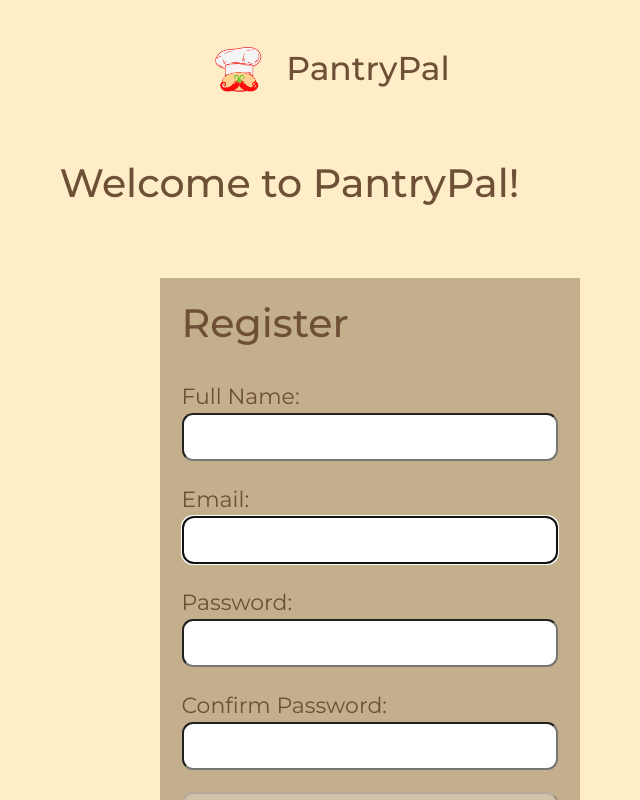
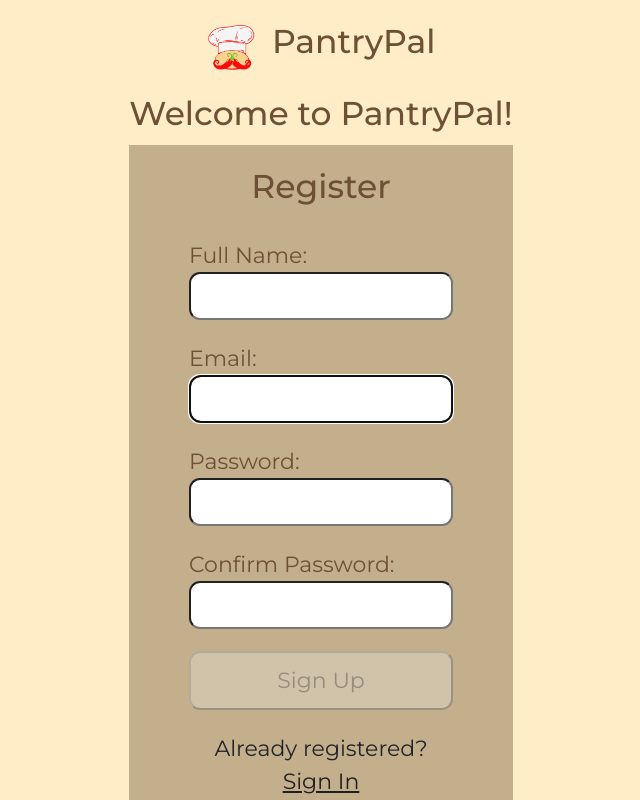
Before and after one commit to aylaurquizo/Pantry-Pal, a React (Create React App) app in the folder pantrypal/: page /register in a window 1280 px wide. Shown: the top 800 px of the page, without its empty margins (319-959 px from the left). Built offline with nearby package versions, Linux system fonts and the light colour scheme; the HTML template or start-up script is replaced by a standard one.

Commit message:
css changes

```diff
--- a/pantrypal/src/App.js
+++ b/pantrypal/src/App.js
@@ -20,7 +20,7 @@ function App() {
     <Router>
       {isSignedIn ? (
         <div className="App">
-          <Header>
+          <div className="headersearchbar">
         {/* Logo and Title on the same line */}
         <Nav>
           <Logo to="/">
@@ -33,25 +33,13 @@ function App() {
         <SearchWrapper>
           <Search />
         </SearchWrapper>
-      </Header>
+      </div>
       <Sidebar />
       <Pages />
-      {/*
-      <Container>
-      <Row>
-        <Col xs={2} id="sidebar-wrapper">
-          <Sidebar />
-        </Col>
-        <Col xs={10} id="page-content-wrapper">
-        <Pages />
-        </Col>
-      </Row>
-      </Container> */}
-
         </div>
       ) : (
         <main className="App">
-          <Header>
+          <div className="header">
         {/* Logo and Title on the same line */}
         <Nav>
           <Logo to="/">
@@ -59,7 +47,7 @@ function App() {
           </Logo>
           <Title>PantryPal</Title>
         </Nav>
-      </Header>
+      </div>
           <Routes>
             <Route path="/register" element={<Register />} />
             <Route path="/login" element={<Login setIsSignedIn={setIsSignedIn} />} />
@@ -71,18 +59,10 @@ function App() {
   );
 }
 
-// Styled component for the header section
-const Header = styled.div`
-  display: flex;
-  flex-direction: column;
-  align-items: center; /* Centers the search bar */
-  padding: 1rem 2rem;
-`;
-
 // Styled component for the logo and title container
 const Nav = styled.div`
   display: flex;
-  align-items: center; /* Aligns logo and title horizontally */
+  align-items: flex-start; /* Aligns logo and title horizontally */
   justify-content: center; /* Centers the logo and title */
   width: 100%;
   margin-bottom: 1rem; /* Adds spacing between Nav and Search */
@@ -100,14 +80,14 @@ const StyledImage = styled.div`
 const Logo = styled(Link)`
   display: flex;
   text-decoration: none;
-  margin: 1rem;
+  margin-right: 0.7rem;
 `;
 
 // Styled component for the title
 const Title = styled.h1`
   font-size: 1.5rem;
   margin: 0;
-  justify-content: center;
+  justify-content: flex-start;
 `;
 
 // Wrapper for the search bar
--- a/pantrypal/src/components/LoginSignup/Login.js
+++ b/pantrypal/src/components/LoginSignup/Login.js
@@ -51,8 +51,8 @@ const Login = ({ setIsSignedIn }) => {
 
   return (
     <div>
-      <h1>Welcome back to PantryPal!</h1>
-    <section>
+      <h1 className='welcome'>Welcome back to PantryPal!</h1>
+    <section className='login-section'>
       <p
         ref={errRef}
         className={errMsg ? "errmsg" : "offscreen"}
@@ -60,7 +60,7 @@ const Login = ({ setIsSignedIn }) => {
       >
         {errMsg}
       </p>
-      <h1>Sign In</h1>
+      <h1 className='signin'>Sign In</h1>
       <form className="login-form" onSubmit={handleSubmit}>
         <label htmlFor="email">Email:</label>
         <input
--- a/pantrypal/src/components/LoginSignup/Register.js
+++ b/pantrypal/src/components/LoginSignup/Register.js
@@ -65,7 +65,7 @@ const Register = () => {
 
     useEffect(() => {
         setErrMsg('');
-    }, [email, pwd, matchPwd]);
+    }, [fullName, email, pwd, matchPwd]);
 
 
     const handleSubmit = async (e) => {
@@ -105,11 +105,12 @@ const Register = () => {
     }
   return (
     <div>
-        <h1>Welcome to PantryPal!</h1>
-    <section>
+        <h1 className='welcome'>Welcome to PantryPal!</h1>
+    <section className='register-section'>
+        <h1 className='signin'>Register</h1>
         <p ref={errRef} className={errMsg ? "errmsg" : "offscreen"} aria-live="assertive">{errMsg}</p>
-        <h1>Register</h1>
-        <form className="login-form" onSubmit={handleSubmit}>
+        <form className="register-form" onSubmit={handleSubmit}>
+         <div className="input-container">
             <label htmlFor="full_name">
                 Full Name:
                 <span className={validFullName ? "valid" : "hide"}>
@@ -132,9 +133,12 @@ const Register = () => {
                 onBlur={() => setFullNameFocus(false)}
             />
             <p id="uidnote" className={fullNameFocus && fullName && !validFullName ? "instructions" : "offscreen"}>
-                <FontAwesomeIcon icon={faInfoCircle} />
+                <FontAwesomeIcon icon={faInfoCircle} className="icon-space"/>
                 Enter first and last name.
             </p>
+            </div>
+
+            <div className="input-container">
             <label htmlFor="username">
                 Email:
                 <span className={validEmail ? "valid" : "hide"}>
@@ -157,10 +161,12 @@ const Register = () => {
                 onBlur={() => setEmailFocus(false)}
             />
             <p id="uidnote" className={emailFocus && email && !validEmail ? "instructions" : "offscreen"}>
-                <FontAwesomeIcon icon={faInfoCircle} />
+                <FontAwesomeIcon icon={faInfoCircle} className="icon-space"/>
                 Enter valid email address.
             </p>
+            </div>
 
+            <div className="input-container">
             <label htmlFor="password">
                 Password:
                 <span className={validPwd ? "valid" : "hide"}>
@@ -182,7 +188,7 @@ const Register = () => {
                 onBlur={() => setPwdFocus(false)}
             />
             <p id="pwdnote" className={pwdFocus && !validPwd ? "instructions" : "offscreen"}>
-                <FontAwesomeIcon icon={faInfoCircle} />
+                <FontAwesomeIcon icon={faInfoCircle} className="icon-space"/>
                 8 to 24 characters.<br />
                 Must include uppercase and lowercase letters, a number and a special character.<br />
                 Allowed special characters:
@@ -192,7 +198,9 @@ const Register = () => {
                 <span aria-label="dollar sign">$</span>
                 <span aria-label="percent">%</span>
             </p>
+            </div>
 
+            <div className="input-container">
             <label htmlFor="confirm_pwd">
                 Confirm Password:
                 <span className={validMatch && matchPwd ? "valid" : "hide"}>
@@ -214,10 +222,10 @@ const Register = () => {
                 onBlur={() => setMatchFocus(false)}
             />
             <p id="confirmnote" className={matchFocus && !validMatch ? "instructions" : "offscreen"}>
-                <FontAwesomeIcon icon={faInfoCircle} />
+                <FontAwesomeIcon icon={faInfoCircle} className="icon-space"/>
                 Must match the first password input field.
             </p>
-
+            </div>
             <button disabled={!validEmail || !validPwd || !validMatch ? true : false}>Sign Up</button>
         </form>
         <p>
--- a/pantrypal/src/components/Sidebar.jsx
+++ b/pantrypal/src/components/Sidebar.jsx
@@ -5,35 +5,19 @@ import { NavLink } from 'react-router-dom';
 
 function Sidebar() {
   return (
-    <List className='sidebar'>
+    <div className='sidebar'>
       <NavLink to={'/'}>
-        <FaHome/>
+        <FaHome className="sidebarsvg"/>
       </NavLink>
       <NavLink to={'/profile'}>
-        <FaUser/>
+        <FaUser className="sidebarsvg"/>
       </NavLink>
       <NavLink to={'/favorites'}>
-        <FaBookmark/>
+        <FaBookmark className="sidebarsvg"/>
       </NavLink>
-    </List>
+    </div>
   )
 }
 
-const List = styled.div`
-    display: flex;
-    flex-direction: column;
-    margin: 0rem 0rem;
-    background-color: rgb(249, 244, 233);
-    height: 40%;
-    border-radius: 1rem;
-
-    svg {
-      height: 2rem;
-      width: 2rem;
-      margin: 1.5rem;
-      color: rgba(109, 80, 53);;
-    }
-`;
-
 
 export default Sidebar
--- a/pantrypal/src/index.css
+++ b/pantrypal/src/index.css
@@ -1,3 +1,7 @@
+:root {
+  --text-color: rgba(109, 80, 53);
+}
+
 * {
   margin: 0;
   padding: 0;
@@ -22,9 +26,10 @@ body {
   -webkit-font-smoothing: antialiased;
   -moz-osx-font-smoothing: grayscale;
   background: rgb(255, 237, 200);
-  overflow: auto;
+  overflow-x: hidden;
 }
 
+/*
 .Trending {
   width: 80%;
   margin: 0;
@@ -32,30 +37,55 @@ body {
   padding-left: 5rem;
   padding-right: 0;
   border-radius: 0.5rem;
-  color: rgba(109, 80, 53);
+  color: var(--text-color);
   overflow: visible;
+  height: auto;
+}
+  */
+
+.Trending {
+  width: 90%;
+  margin: 0 auto;
+  padding: 1rem;
+  padding-left: 7rem;
+  border-radius: 0.5rem;
+  color: var(--text-color);
+  display: grid;
+  grid-template-columns: repeat(auto-fit, minmax(200px, 1fr));
+  gap: 1rem;
+}
+
+@media (max-width: 480px) {
+  .Trending {
+    padding: 0.5rem;
+  }
+}
+
+img {
+  max-width: 100%;
   height: auto;
 }
 
 h1 {
-  font-size: 1.8rem;
-  color: rgba(109, 80, 53);
+  font-size: clamp(1.5rem, 2.5vw, 2rem);
+  color: var(--text-color);
   margin-bottom: 0.5rem;
 }
 
 h2 {
-  font-size: 1.8rem;
-  color: rgba(109, 80, 53);
+  font-size: clamp(1.5rem, 2.5vw, 2rem);
+  color: var(--text-color);
   margin-bottom: 0.5rem;
 }
 
 h4{
-  font-size: 1rem;
-  color: rgba(109, 80, 53);
+  font-size: clamp(1rem, 2.5vw, 2rem);
+  color: var(--text-color);
 }
+
 h3{
-  font-size: 1.5rem;
-  color: rgba(109, 80, 53);
+  font-size: clamp(1.5rem, 2.5vw, 2rem);
+  color: var(--text-color);
   line-height: 2.5rem;
   margin: 2rem 0rem;
 }
@@ -70,22 +100,42 @@ h3{
   overflow: none;
 }
 
-section {
-  margin: 70px 100px;
-  width: 100%;
-  max-width: 420px;
-  height: Auto;
+.header {
+  padding: 1rem 2rem;
+  padding-bottom: 0;
+}
+
+.headersearchbar {
   display: flex;
   flex-direction: column;
-  justify-content: flex-start;
-  padding: 1rem;
-  background-color: rgba(109, 80, 53, 0.4);
-  overflow: visible;
+  align-items: center; /* Centers the search bar */
+  padding: 1rem 2rem;
 }
+
+  section {
+    height: auto;
+    display: flex;
+    flex-direction: column;
+    justify-content: center;
+    align-items: center;
+    padding: 0;
+    background-color: rgba(109, 80, 53, 0.4);
+    overflow: visible;
+    margin: 0 auto;
+  }
+
+  .login-section {
+    width: 80%;
+  }
+
+  .register-section {
+    width: 100%;
+    margin-bottom: 4rem;
+  }
 
 .ingredients-tab {
   font-family: 'Montserrat', sans-serif;
-    color: rgba(109, 80, 53);
+    color: var(--text-color);
     margin-right: 3rem;
     font-size: 0.5rem;
     line-height: 1rem;
@@ -98,8 +148,19 @@ section {
   justify-content: space-evenly;
   flex-grow: 1;
   padding-bottom: 1rem;
-  color: rgba(109, 80, 53);
+  color: var(--text-color);
 }
+
+.register-form {
+  display: flex;
+  flex-direction: column;
+  justify-content: space-evenly;
+  flex-grow: 1;
+  padding-bottom: 1rem;
+  color: var(--text-color);
+}
+
+
 
 .search-form {
   margin: 0rem 2rem;
@@ -115,7 +176,7 @@ section {
   border: none;
   background: rgba(255, 251, 228);
   font-size: 1.5rem;
-  color: rgba(109, 80, 53);
+  color: var(--text-color);
   padding: 1rem 3rem;
   border-radius: 1rem;
   outline: none;
@@ -139,9 +200,10 @@ input[type="password"],
 button,
 textarea {
 font-family: 'Montserrat', sans-serif;
-font-size: 22px;
+font-size: 1rem;
 padding: 0.25rem;
 border-radius: 0.5rem;
+width: 12rem;
 }
 
 label,
@@ -159,20 +221,30 @@ padding: 0.5rem;
   line-height: 1rem;
 }
 
+.input-container {
+  display: flex;
+  flex-direction: column;
+  justify-content: center;
+  position: relative;
+}
 
 .instructions {
-  font-size: 0.75rem;
+  width: 12rem;
+  font-size: 0.6rem;
   border-radius: 0.5rem;
   background: #000;
   color: #fff;
   padding: 0.25rem;
   position: relative;
   bottom: -10px;
+  margin-bottom: 0;
+  word-wrap: break-word;
 }
 
-.instructions > svg {
+.icon-space {
   margin-right: 0.25rem;
 }
+
 
 .offscreen {
   position: absolute;
@@ -202,16 +274,31 @@ padding: 0.5rem;
 }
 
 .line {
-  display: inline-block;
-  color: rgba(109, 80, 53);
+  display: flex;
+  justify-content: center;
+  align-items: center;
+  color: var(--text-color);
 }
 
 .sidebar {
   position: fixed;
   top: 12rem;
-  bottom: 0;
   left: 2rem;
-  z-index: 100;
-  padding: 7px 0 0;
   box-shadow: inset -1px 0 0 rgba(0, 0, 0, .1);
+  display: flex;
+  flex-direction: column;
+  margin: 0rem 0rem;
+  background-color: rgb(249, 244, 233);
+  border-radius: 1rem;
 }
+
+.sidebarsvg {
+  height: 2rem;
+  width: 2rem;
+  margin: 1.5rem;
+  color: rgba(109, 80, 53);
+}
+
+.signin {
+  margin-top: 1rem;
+}
```
